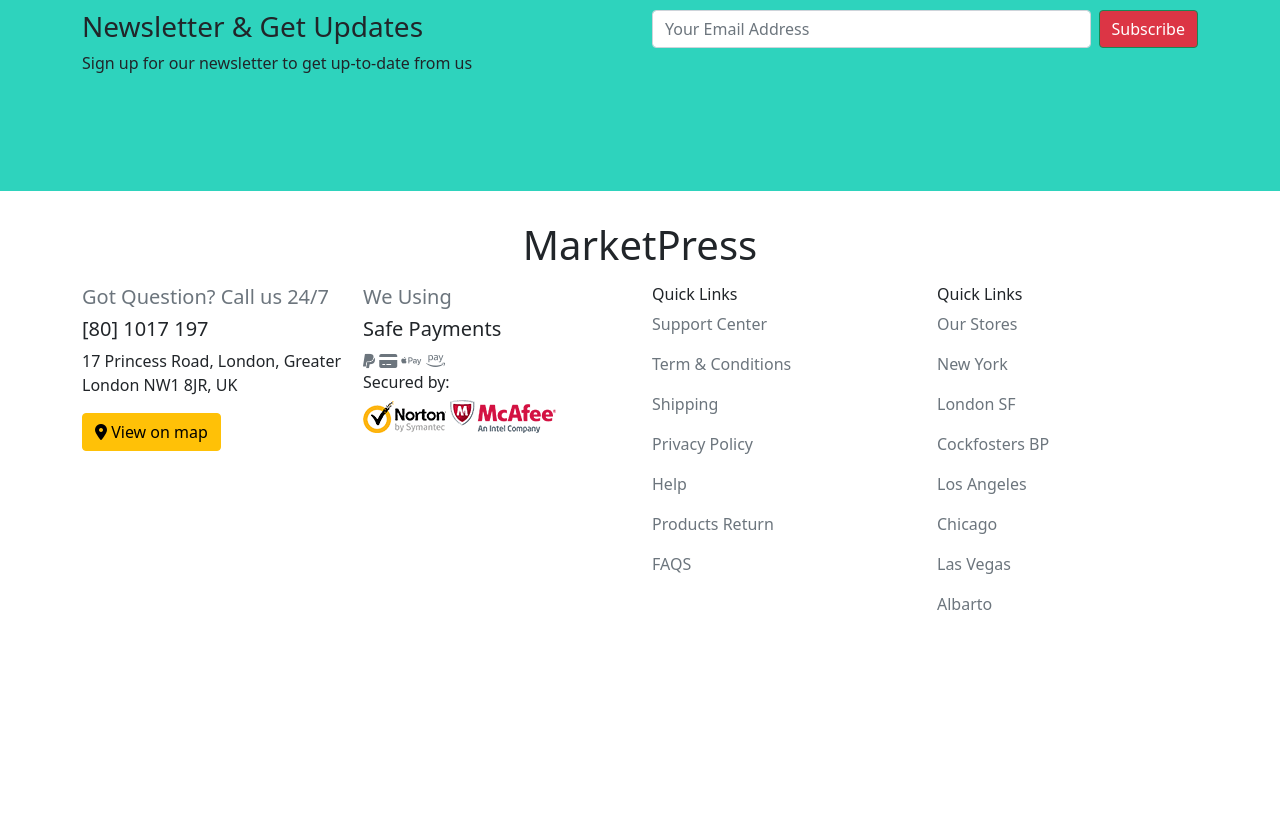
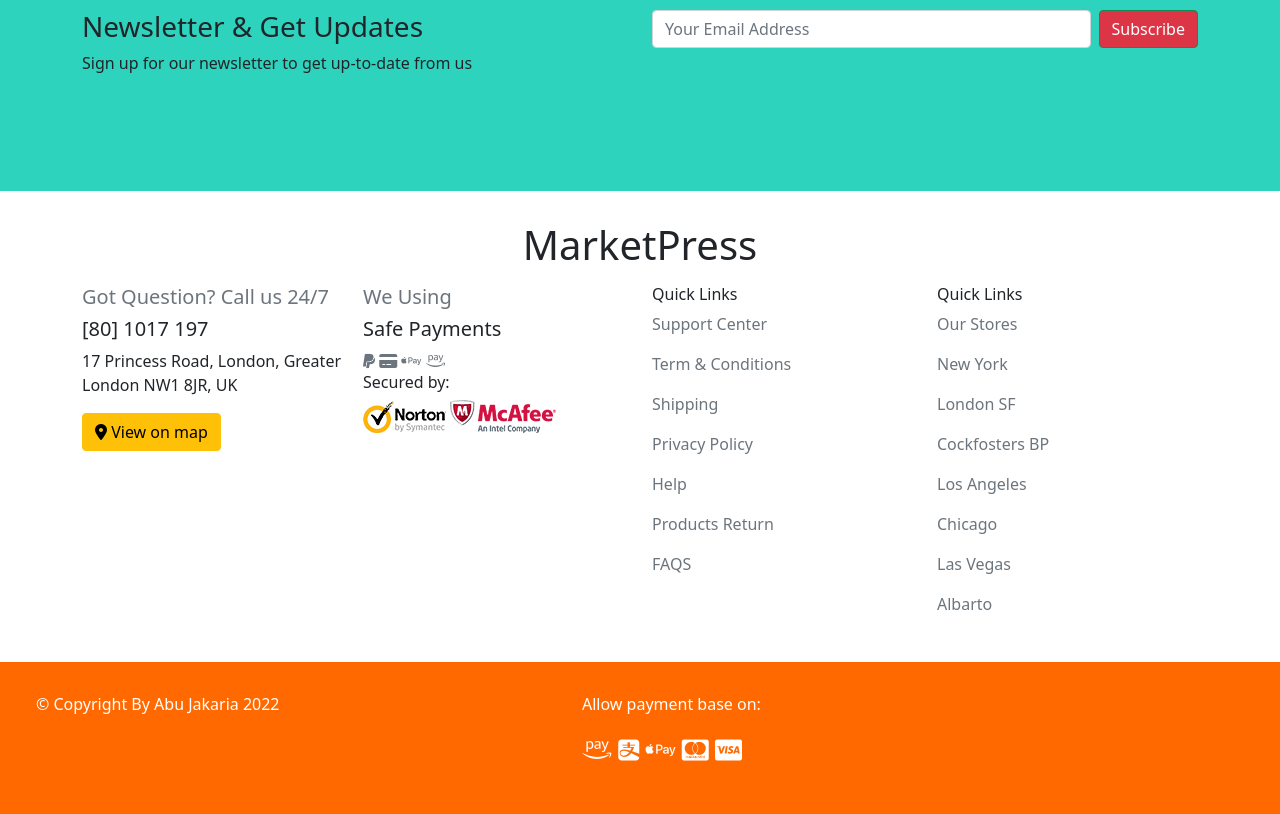
Before and after one commit to abujakariacse/marketo-furniture-ecommerce, a plain HTML site: page index.html in a window 1280 px wide. Shown: the part 2165-2979 px from the top of the page. Before the commit the page ends 2827 px from the top, so only its background shows below. Drawn offline with nearby package versions, Linux system fonts and the light colour scheme.

Commit message:
footer added

```diff
--- a/css/style.css
+++ b/css/style.css
@@ -63,3 +63,8 @@ section{
     padding: 100px;
     background-color: #2ED3BD;
 }
+footer{
+    background-color: #ff6900;
+    padding: 30px;
+    color: white;
+}
--- a/index.html
+++ b/index.html
@@ -395,6 +395,20 @@
             </div>
         </section>
     </main>
+    <footer class="container-fluid">
+        <div class="row container">
+            <div class="col-12 col-sm-12 col-md-6 col-lg-6 col-xl-6 col-xxl-6">
+                <p>© Copyright By Abu Jakaria 2022</p>
+            </div>
+            <div class="col-12 col-sm-12 col-md-6 col-lg-6 col-xl-6 col-xxl-6">
+                <p>Allow payment base on:
+                <p class="fs-4"><i class="fa-brands fa-amazon-pay"></i> <i class="fa-brands fa-alipay"></i> <i
+                        class="fa-brands fa-apple-pay"></i> <i class="fa-brands fa-cc-mastercard"></i> <i
+                        class="fa-brands fa-cc-visa"></i></p>
+                </p>
+            </div>
+        </div>
+    </footer>
     <!-- Bootstrap Bundle Link -->
     <script src="https://cdn.jsdelivr.net/npm/bootstrap@5.1.3/dist/js/bootstrap.bundle.min.js"
         integrity="sha384-ka7Sk0Gln4gmtz2MlQnikT1wXgYsOg+OMhuP+IlRH9sENBO0LRn5q+8nbTov4+1p"
```
